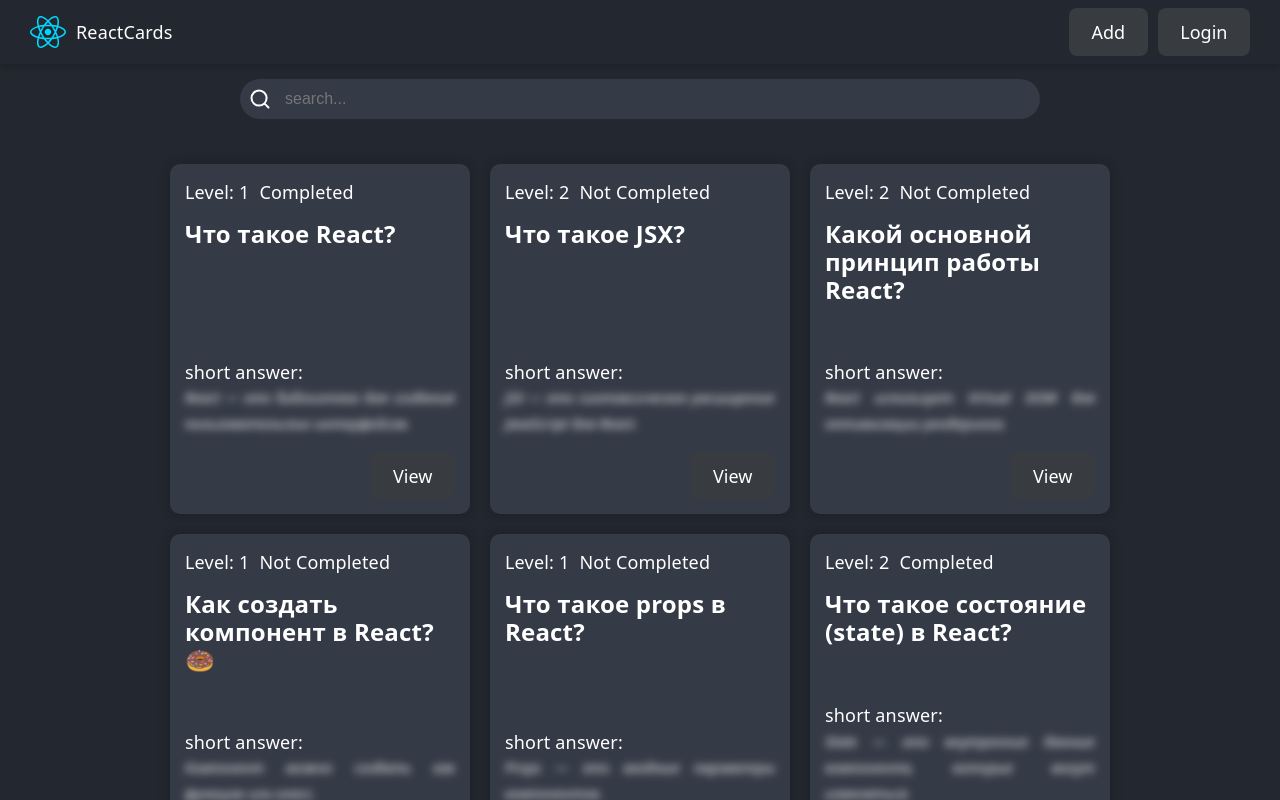
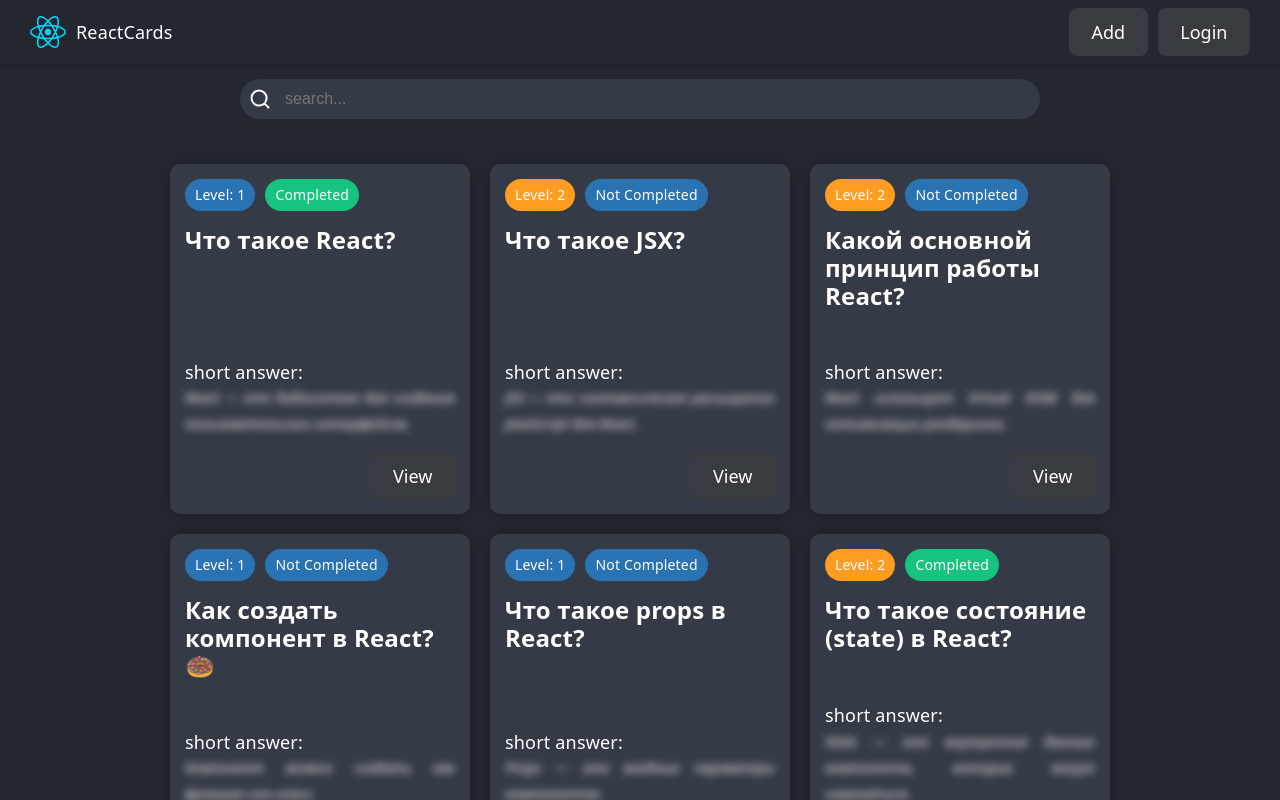
Before and after one commit to karimover/ReactCards-App, a React (Vite) app: page / in a window 1280 px wide. Built offline with nearby package versions, Linux system fonts and the light colour scheme; data requests are answered from the project's data file.

Commit message:
Badge component

```diff
--- a/package.json
+++ b/package.json
@@ -21,7 +21,7 @@
     "@types/react": "^19.2.14",
     "@types/react-dom": "^19.2.3",
     "@vitejs/plugin-react": "^6.0.0",
-    "eslint": "^9.20.0",
+    "eslint": "^9.39.4",
     "eslint-config-prettier": "^10.1.8",
     "eslint-plugin-prettier": "^5.5.5",
     "eslint-plugin-react-hooks": "^7.0.1",
--- /dev/null
+++ b/src/components/Badge/Badge.jsx
@@ -0,0 +1,16 @@
+import cls from "./Badge.module.css";
+
+export const Badge = ({ variant, children }) => {
+    switch (variant) {
+        case "primary":
+            return <div className={`${cls.badge} ${cls.primary}`}> {children} </div>;
+        case "success":
+            return <div className={`${cls.badge} ${cls.success}`}> {children} </div>;
+        case "warning":
+            return <div className={`${cls.badge} ${cls.warning}`}> {children} </div>;
+        case "alert":
+            return <div className={`${cls.badge} ${cls.alert}`}> {children} </div>;
+        default:
+            return <div className={cls.badge}> {children} </div>;
+    }
+};
--- /dev/null
+++ b/src/components/Badge/Badge.module.css
@@ -0,0 +1,26 @@
+.badge {
+    width: fit-content;
+    border-radius: 20px;
+    padding: 3px 10px;
+    color: var(--text-color);
+    background-color: #C5BAFF;
+    text-transform: capitalize;
+    font-weight: 500;
+    font-size: 14px;
+}
+
+.primary {
+    background-color: #2973B2;
+}
+
+.success {
+    background-color: #16C47F;
+}
+
+.warning {
+    background-color: #FF9D23;
+}
+
+.alert {
+    background-color: #D84040;
+}
--- /dev/null
+++ b/src/components/Badge/index.jsx
@@ -0,0 +1 @@
+export { Badge } from "./Badge.jsx";
--- a/src/components/QuestionCard/QuestionCard.jsx
+++ b/src/components/QuestionCard/QuestionCard.jsx
@@ -1,14 +1,18 @@
 import { useNavigate } from "react-router-dom";
 import { Button } from "../Button";
 import cls from "./QuestionCard.module.css";
+import { Badge } from "../Badge";
 
 export const QuestionCard = ({ card }) => {
     const navigate = useNavigate();
+
+    const levelVariant = card.level === 1 ? "primary" : card.level === 2 ? "warning" : "alert";
+    const completedVariant = card.completed ? "success" : "primary";
     return (
         <div className={cls.card}>
             <div className={cls.cardLabels}>
-                <div>Level: {card.level}</div>
-                <div> {card.completed ? "Completed" : "Not Completed"} </div>
+                <Badge variant={levelVariant}>Level: {card.level}</Badge>
+                <Badge variant={completedVariant}> {card.completed ? "Completed" : "Not Completed"} </Badge>
             </div>
 
             <h5 className={cls.cardTitle}> {card.question} </h5>
--- a/src/components/icons.jsx
+++ b/src/components/icons.jsx
@@ -1,5 +1,15 @@
 export const SearchIcon = (props) => {
     return (
-        <svg width="20" height="20" viewBox="0 0 20 20" {...props}><path d="M14.386 14.386l4.0877 4.0877-4.0877-4.0877c-2.9418 2.9419-7.7115 2.9419-10.6533 0-2.9419-2.9418-2.9419-7.7115 0-10.6533 2.9418-2.9419 7.7115-2.9419 10.6533 0 2.9419 2.9418 2.9419 7.7115 0 10.6533z" stroke="currentColor" fill="none" stroke-width="2" fill-rule="evenodd" stroke-linecap="round" stroke-linejoin="round"></path></svg>
-    )
-}
+        <svg width="20" height="20" viewBox="0 0 20 20" {...props}>
+            <path
+                d="M14.386 14.386l4.0877 4.0877-4.0877-4.0877c-2.9418 2.9419-7.7115 2.9419-10.6533 0-2.9419-2.9418-2.9419-7.7115 0-10.6533 2.9418-2.9419 7.7115-2.9419 10.6533 0 2.9419 2.9418 2.9419 7.7115 0 10.6533z"
+                stroke="currentColor"
+                fill="none"
+                strokeWidth="2"
+                fillRule="evenodd"
+                strokeLinecap="round"
+                strokeLinejoin="round"
+            ></path>
+        </svg>
+    );
+};
```
Also changed, not shown: 2 other files (tests, documents, lock files or other folders).
